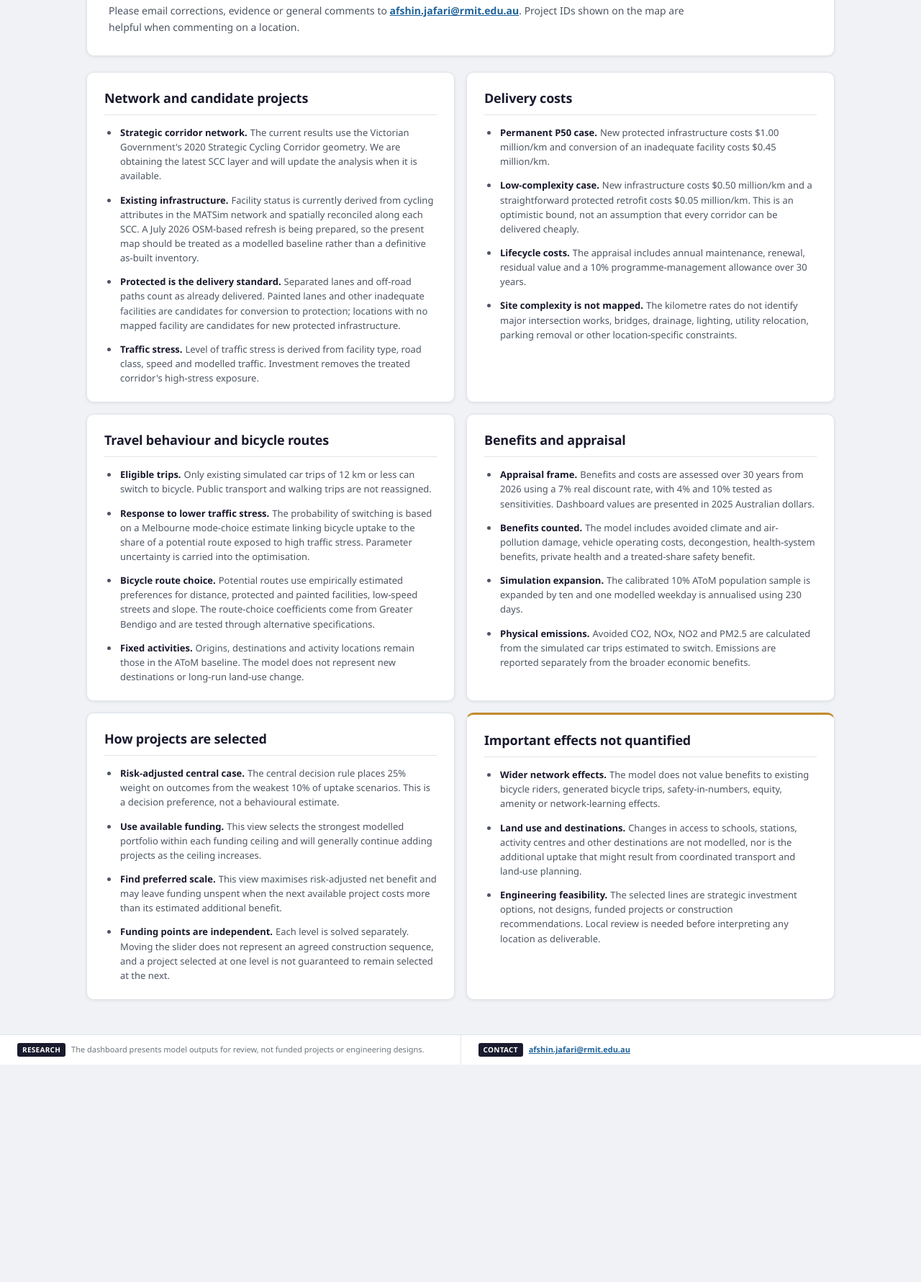
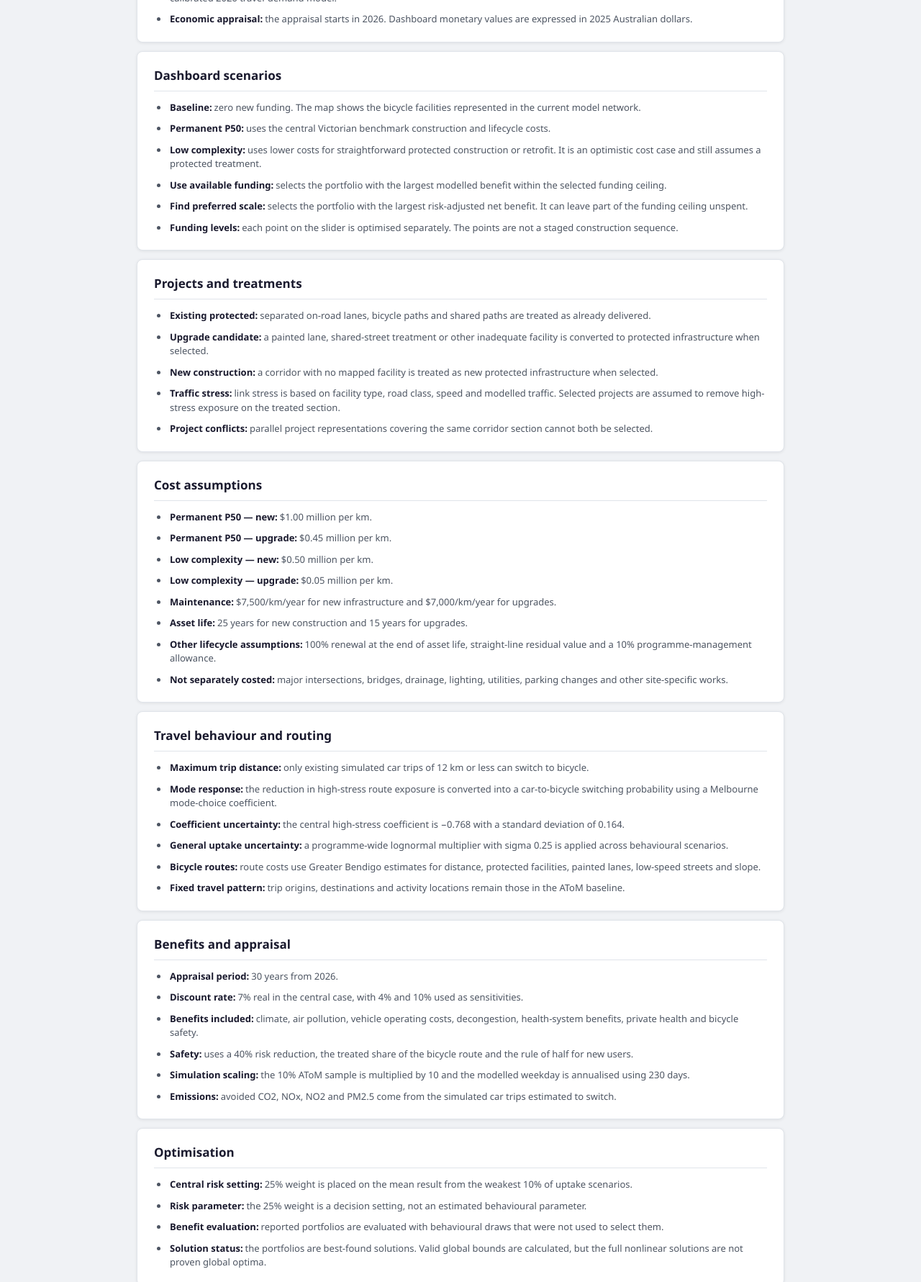
Before and after one commit to rmit-astm/scc-prioritisation-tool, a plain HTML site: page review.html in a window 1280 px wide. Shown: the part 453-2234 px from the top of the page at 72% size. Before the commit the page ends 1932 px from the top, so only its background shows below. Drawn offline with Linux system fonts and the light colour scheme.

Commit message:
Simplify model assumptions page

```diff
--- a/review.css
+++ b/review.css
@@ -1,36 +1,23 @@
 .review-page { min-height: 100%; background: var(--bg); }
-.assumptions-page { width: min(1040px, calc(100% - 36px)); margin: 0 auto; padding: 32px 0 48px; }
-.assumptions-intro { padding: 28px 30px; background: var(--card); border: 1px solid var(--border); border-top: 4px solid var(--accent); border-radius: 10px; box-shadow: var(--shadow); }
-.section-kicker { margin: 0 0 7px; color: var(--accent); font-size: 11px; font-weight: 800; letter-spacing: .8px; text-transform: uppercase; }
-.assumptions-intro h2 { margin: 0; color: var(--text); font-size: clamp(24px, 3vw, 34px); line-height: 1.16; letter-spacing: -.5px; }
-.assumptions-intro > p:not(.section-kicker) { max-width: 820px; margin: 12px 0 0; color: #4d5562; font-size: 14px; line-height: 1.65; }
-.review-prompt { margin-top: 22px; padding: 18px 20px; background: #f4f6f9; border: 1px solid var(--border); border-radius: 9px; }
-.review-prompt strong { display: block; margin-bottom: 8px; font-size: 13px; }
-.review-prompt ul { margin: 0; padding-left: 20px; }
-.review-prompt li { margin: 5px 0; color: #4d5562; font-size: 13px; line-height: 1.5; }
-.contact-line a, .site-footer a { color: #20639b; font-weight: 700; }
-.assumption-sections { margin-top: 22px; display: grid; grid-template-columns: repeat(2, minmax(0, 1fr)); gap: 16px; }
-.assumption-section { padding: 23px 24px; background: var(--card); border: 1px solid var(--border); border-radius: 10px; box-shadow: var(--shadow); }
-.assumption-section h2 { margin: 0 0 14px; padding-bottom: 11px; color: var(--text); border-bottom: 1px solid var(--border); font-size: 18px; letter-spacing: -.2px; }
+.assumptions-page { width: min(900px, calc(100% - 36px)); margin: 0 auto; padding: 28px 0 48px; }
+.assumptions-intro { padding: 0 2px 20px; border-bottom: 1px solid var(--border); }
+.assumptions-intro h2 { margin: 0; font-size: 27px; line-height: 1.2; letter-spacing: -.4px; }
+.assumptions-intro p { max-width: 760px; margin: 9px 0 0; color: var(--muted); font-size: 13px; line-height: 1.55; }
+.assumption-sections { display: grid; gap: 12px; margin-top: 18px; }
+.assumption-section { padding: 21px 23px; background: var(--card); border: 1px solid var(--border); border-radius: 8px; box-shadow: var(--shadow); }
+.assumption-section h2 { margin: 0 0 13px; padding-bottom: 10px; border-bottom: 1px solid var(--border); font-size: 17px; }
 .assumption-list { margin: 0; padding-left: 20px; }
-.assumption-list li { margin: 0 0 13px; padding-left: 2px; color: #4d5562; font-size: 13px; line-height: 1.55; }
+.assumption-list li { margin: 0 0 10px; padding-left: 2px; color: #4d5562; font-size: 13px; line-height: 1.5; }
 .assumption-list li:last-child { margin-bottom: 0; }
 .assumption-list strong { color: var(--text); }
-.assumption-list span { margin-left: 4px; }
-.limitation-section { border-top: 3px solid #c28b2c; }
-.site-footer { display: flex; flex-wrap: wrap; color: var(--muted); background: var(--card); border-top: 1px solid var(--border); font-size: 11px; }
-.site-footer > div { flex: 1; min-width: 280px; padding: 11px 24px; border-right: 1px solid var(--border); line-height: 1.5; }
-.site-footer > div:last-child { border-right: 0; }
-.footer-badge { display: inline-block; margin-right: 5px; padding: 2px 7px; color: #fff; background: var(--navy); border-radius: 3px; font-size: 10px; font-weight: 700; letter-spacing: .3px; }
-@media (max-width: 760px) {
-  .assumptions-page { width: min(100% - 24px, 1040px); padding-top: 18px; }
-  .assumptions-intro, .assumption-section { padding: 20px; }
-  .assumption-sections { grid-template-columns: 1fr; }
-  .site-footer { flex-direction: column; }
-  .site-footer > div { border-right: 0; border-bottom: 1px solid var(--border); }
+.assumption-list span { margin-left: 3px; }
+.limitation-section { border-left: 3px solid #c28b2c; }
+@media (max-width: 620px) {
+  .assumptions-page { width: calc(100% - 24px); padding-top: 18px; }
+  .assumption-section { padding: 18px; }
 }
 @media print {
-  .site-header, .site-footer { display: none; }
+  .site-header { display: none; }
   .assumptions-page { width: 100%; padding: 0; }
-  .assumption-section, .assumptions-intro { break-inside: avoid; box-shadow: none; }
+  .assumption-section { break-inside: avoid; box-shadow: none; }
 }
--- a/review.html
+++ b/review.html
@@ -3,16 +3,16 @@
 <head>
   <meta charset="utf-8">
   <meta name="viewport" content="width=device-width, initial-scale=1">
-  <meta name="description" content="Plain-language assumptions used in the Melbourne Strategic Cycling Corridor prioritisation model.">
+  <meta name="description" content="Current assumptions used in the Melbourne Strategic Cycling Corridor prioritisation model.">
   <title>Model assumptions · Melbourne SCC investment explorer</title>
   <link rel="stylesheet" href="styles.css?v=5">
-  <link rel="stylesheet" href="review.css?v=2">
+  <link rel="stylesheet" href="review.css?v=3">
 </head>
 <body class="review-page">
   <header class="site-header">
     <div>
       <h1>Melbourne SCC investment explorer</h1>
-      <p class="header-copy">Model assumptions · Greater Melbourne · Research prototype</p>
+      <p class="header-copy">Model assumptions · Greater Melbourne · Work in progress</p>
     </div>
     <nav class="site-nav" aria-label="Dashboard sections">
       <a href="index.html">Investment explorer</a>
@@ -21,87 +21,106 @@
   </header>
 
   <main class="assumptions-page">
-    <section class="assumptions-intro">
-      <p class="section-kicker">For practitioner review</p>
-      <h2>How the prioritisation model works</h2>
-      <p>This page summarises the main assumptions behind the map and benefit estimates. We would particularly like to know where the mapped network, likely treatment, delivery cost or practical feasibility does not match local knowledge.</p>
-      <div class="review-prompt">
-        <strong>What would be most useful to check</strong>
-        <ul>
-          <li>Is a selected corridor genuinely missing or inadequate, or has it already been built or funded?</li>
-          <li>Would protected infrastructure be feasible at the location shown?</li>
-          <li>Is the assumed treatment cost realistic once intersections, parking, drainage, bridges or utilities are considered?</li>
-          <li>Do the modelled order and scale of investment make practical sense?</li>
-        </ul>
-      </div>
-      <p class="contact-line">Please email corrections, evidence or general comments to <a href="mailto:afshin.jafari@rmit.edu.au?subject=Melbourne%20SCC%20prioritisation%20feedback">afshin.jafari@rmit.edu.au</a>. Project IDs shown on the map are helpful when commenting on a location.</p>
-    </section>
+    <header class="assumptions-intro">
+      <h2>Assumptions currently used</h2>
+      <p>This is a working summary of the inputs used in the dashboard. The network and results will change after the 2026 infrastructure and SCC update.</p>
+    </header>
 
     <div class="assumption-sections">
       <section class="assumption-section">
-        <h2>Network and candidate projects</h2>
+        <h2>Data dates</h2>
         <ul class="assumption-list">
-          <li><strong>Strategic corridor network.</strong><span>The current results use the Victorian Government's 2020 Strategic Cycling Corridor geometry. We are obtaining the latest SCC layer and will update the analysis when it is available.</span></li>
-          <li><strong>Existing infrastructure.</strong><span>Facility status is currently derived from cycling attributes in the MATSim network and spatially reconciled along each SCC. A July 2026 OSM-based refresh is being prepared, so the present map should be treated as a modelled baseline rather than a definitive as-built inventory.</span></li>
-          <li><strong>Protected is the delivery standard.</strong><span>Separated lanes and off-road paths count as already delivered. Painted lanes and other inadequate facilities are candidates for conversion to protection; locations with no mapped facility are candidates for new protected infrastructure.</span></li>
-          <li><strong>Traffic stress.</strong><span>Level of traffic stress is derived from facility type, road class, speed and modelled traffic. Investment removes the treated corridor's high-stress exposure.</span></li>
+          <li><strong>SCC network:</strong><span>the current candidate network uses the Victorian Government's 2020 Strategic Cycling Corridor layer.</span></li>
+          <li><strong>Existing bicycle facilities:</strong><span>the current results use cycling attributes held in the MATSim network. These attributes came from an older OSM extract whose exact date was not recorded.</span></li>
+          <li><strong>2026 network update:</strong><span>a Greater Melbourne OSM extract downloaded on 23 July 2026 is available and will be used when the latest SCC layer is received.</span></li>
+          <li><strong>Travel demand and emissions:</strong><span>car trips, routes and emissions come from the calibrated 10% AToM baseline. This is not a newly calibrated 2026 travel-demand model.</span></li>
+          <li><strong>Economic appraisal:</strong><span>the appraisal starts in 2026. Dashboard monetary values are expressed in 2025 Australian dollars.</span></li>
         </ul>
       </section>
 
       <section class="assumption-section">
-        <h2>Delivery costs</h2>
+        <h2>Dashboard scenarios</h2>
         <ul class="assumption-list">
-          <li><strong>Permanent P50 case.</strong><span>New protected infrastructure costs $1.00 million/km and conversion of an inadequate facility costs $0.45 million/km.</span></li>
-          <li><strong>Low-complexity case.</strong><span>New infrastructure costs $0.50 million/km and a straightforward protected retrofit costs $0.05 million/km. This is an optimistic bound, not an assumption that every corridor can be delivered cheaply.</span></li>
-          <li><strong>Lifecycle costs.</strong><span>The appraisal includes annual maintenance, renewal, residual value and a 10% programme-management allowance over 30 years.</span></li>
-          <li><strong>Site complexity is not mapped.</strong><span>The kilometre rates do not identify major intersection works, bridges, drainage, lighting, utility relocation, parking removal or other location-specific constraints.</span></li>
+          <li><strong>Baseline:</strong><span>zero new funding. The map shows the bicycle facilities represented in the current model network.</span></li>
+          <li><strong>Permanent P50:</strong><span>uses the central Victorian benchmark construction and lifecycle costs.</span></li>
+          <li><strong>Low complexity:</strong><span>uses lower costs for straightforward protected construction or retrofit. It is an optimistic cost case and still assumes a protected treatment.</span></li>
+          <li><strong>Use available funding:</strong><span>selects the portfolio with the largest modelled benefit within the selected funding ceiling.</span></li>
+          <li><strong>Find preferred scale:</strong><span>selects the portfolio with the largest risk-adjusted net benefit. It can leave part of the funding ceiling unspent.</span></li>
+          <li><strong>Funding levels:</strong><span>each point on the slider is optimised separately. The points are not a staged construction sequence.</span></li>
         </ul>
       </section>
 
       <section class="assumption-section">
-        <h2>Travel behaviour and bicycle routes</h2>
+        <h2>Projects and treatments</h2>
         <ul class="assumption-list">
-          <li><strong>Eligible trips.</strong><span>Only existing simulated car trips of 12 km or less can switch to bicycle. Public transport and walking trips are not reassigned.</span></li>
-          <li><strong>Response to lower traffic stress.</strong><span>The probability of switching is based on a Melbourne mode-choice estimate linking bicycle uptake to the share of a potential route exposed to high traffic stress. Parameter uncertainty is carried into the optimisation.</span></li>
-          <li><strong>Bicycle route choice.</strong><span>Potential routes use empirically estimated preferences for distance, protected and painted facilities, low-speed streets and slope. The route-choice coefficients come from Greater Bendigo and are tested through alternative specifications.</span></li>
-          <li><strong>Fixed activities.</strong><span>Origins, destinations and activity locations remain those in the AToM baseline. The model does not represent new destinations or long-run land-use change.</span></li>
+          <li><strong>Existing protected:</strong><span>separated on-road lanes, bicycle paths and shared paths are treated as already delivered.</span></li>
+          <li><strong>Upgrade candidate:</strong><span>a painted lane, shared-street treatment or other inadequate facility is converted to protected infrastructure when selected.</span></li>
+          <li><strong>New construction:</strong><span>a corridor with no mapped facility is treated as new protected infrastructure when selected.</span></li>
+          <li><strong>Traffic stress:</strong><span>link stress is based on facility type, road class, speed and modelled traffic. Selected projects are assumed to remove high-stress exposure on the treated section.</span></li>
+          <li><strong>Project conflicts:</strong><span>parallel project representations covering the same corridor section cannot both be selected.</span></li>
+        </ul>
+      </section>
+
+      <section class="assumption-section">
+        <h2>Cost assumptions</h2>
+        <ul class="assumption-list">
+          <li><strong>Permanent P50 — new:</strong><span>$1.00 million per km.</span></li>
+          <li><strong>Permanent P50 — upgrade:</strong><span>$0.45 million per km.</span></li>
+          <li><strong>Low complexity — new:</strong><span>$0.50 million per km.</span></li>
+          <li><strong>Low complexity — upgrade:</strong><span>$0.05 million per km.</span></li>
+          <li><strong>Maintenance:</strong><span>$7,500/km/year for new infrastructure and $7,000/km/year for upgrades.</span></li>
+          <li><strong>Asset life:</strong><span>25 years for new construction and 15 years for upgrades.</span></li>
+          <li><strong>Other lifecycle assumptions:</strong><span>100% renewal at the end of asset life, straight-line residual value and a 10% programme-management allowance.</span></li>
+          <li><strong>Not separately costed:</strong><span>major intersections, bridges, drainage, lighting, utilities, parking changes and other site-specific works.</span></li>
+        </ul>
+      </section>
+
+      <section class="assumption-section">
+        <h2>Travel behaviour and routing</h2>
+        <ul class="assumption-list">
+          <li><strong>Maximum trip distance:</strong><span>only existing simulated car trips of 12 km or less can switch to bicycle.</span></li>
+          <li><strong>Mode response:</strong><span>the reduction in high-stress route exposure is converted into a car-to-bicycle switching probability using a Melbourne mode-choice coefficient.</span></li>
+          <li><strong>Coefficient uncertainty:</strong><span>the central high-stress coefficient is −0.768 with a standard deviation of 0.164.</span></li>
+          <li><strong>General uptake uncertainty:</strong><span>a programme-wide lognormal multiplier with sigma 0.25 is applied across behavioural scenarios.</span></li>
+          <li><strong>Bicycle routes:</strong><span>route costs use Greater Bendigo estimates for distance, protected facilities, painted lanes, low-speed streets and slope.</span></li>
+          <li><strong>Fixed travel pattern:</strong><span>trip origins, destinations and activity locations remain those in the AToM baseline.</span></li>
         </ul>
       </section>
 
       <section class="assumption-section">
         <h2>Benefits and appraisal</h2>
         <ul class="assumption-list">
-          <li><strong>Appraisal frame.</strong><span>Benefits and costs are assessed over 30 years from 2026 using a 7% real discount rate, with 4% and 10% tested as sensitivities. Dashboard values are presented in 2025 Australian dollars.</span></li>
-          <li><strong>Benefits counted.</strong><span>The model includes avoided climate and air-pollution damage, vehicle operating costs, decongestion, health-system benefits, private health and a treated-share safety benefit.</span></li>
-          <li><strong>Simulation expansion.</strong><span>The calibrated 10% AToM population sample is expanded by ten and one modelled weekday is annualised using 230 days.</span></li>
-          <li><strong>Physical emissions.</strong><span>Avoided CO2, NOx, NO2 and PM2.5 are calculated from the simulated car trips estimated to switch. Emissions are reported separately from the broader economic benefits.</span></li>
+          <li><strong>Appraisal period:</strong><span>30 years from 2026.</span></li>
+          <li><strong>Discount rate:</strong><span>7% real in the central case, with 4% and 10% used as sensitivities.</span></li>
+          <li><strong>Benefits included:</strong><span>climate, air pollution, vehicle operating costs, decongestion, health-system benefits, private health and bicycle safety.</span></li>
+          <li><strong>Safety:</strong><span>uses a 40% risk reduction, the treated share of the bicycle route and the rule of half for new users.</span></li>
+          <li><strong>Simulation scaling:</strong><span>the 10% AToM sample is multiplied by 10 and the modelled weekday is annualised using 230 days.</span></li>
+          <li><strong>Emissions:</strong><span>avoided CO2, NOx, NO2 and PM2.5 come from the simulated car trips estimated to switch.</span></li>
         </ul>
       </section>
 
       <section class="assumption-section">
-        <h2>How projects are selected</h2>
+        <h2>Optimisation</h2>
         <ul class="assumption-list">
-          <li><strong>Risk-adjusted central case.</strong><span>The central decision rule places 25% weight on outcomes from the weakest 10% of uptake scenarios. This is a decision preference, not a behavioural estimate.</span></li>
-          <li><strong>Use available funding.</strong><span>This view selects the strongest modelled portfolio within each funding ceiling and will generally continue adding projects as the ceiling increases.</span></li>
-          <li><strong>Find preferred scale.</strong><span>This view maximises risk-adjusted net benefit and may leave funding unspent when the next available project costs more than its estimated additional benefit.</span></li>
-          <li><strong>Funding points are independent.</strong><span>Each level is solved separately. Moving the slider does not represent an agreed construction sequence, and a project selected at one level is not guaranteed to remain selected at the next.</span></li>
+          <li><strong>Central risk setting:</strong><span>25% weight is placed on the mean result from the weakest 10% of uptake scenarios.</span></li>
+          <li><strong>Risk parameter:</strong><span>the 25% weight is a decision setting, not an estimated behavioural parameter.</span></li>
+          <li><strong>Benefit evaluation:</strong><span>reported portfolios are evaluated with behavioural draws that were not used to select them.</span></li>
+          <li><strong>Solution status:</strong><span>the portfolios are best-found solutions. Valid global bounds are calculated, but the full nonlinear solutions are not proven global optima.</span></li>
         </ul>
       </section>
 
       <section class="assumption-section limitation-section">
-        <h2>Important effects not quantified</h2>
+        <h2>Not included in the quantified results</h2>
         <ul class="assumption-list">
-          <li><strong>Wider network effects.</strong><span>The model does not value benefits to existing bicycle riders, generated bicycle trips, safety-in-numbers, equity, amenity or network-learning effects.</span></li>
-          <li><strong>Land use and destinations.</strong><span>Changes in access to schools, stations, activity centres and other destinations are not modelled, nor is the additional uptake that might result from coordinated transport and land-use planning.</span></li>
-          <li><strong>Engineering feasibility.</strong><span>The selected lines are strategic investment options, not designs, funded projects or construction recommendations. Local review is needed before interpreting any location as deliverable.</span></li>
+          <li>Benefits to people already riding bicycles.</li>
+          <li>New trips generated by the completed bicycle network.</li>
+          <li>Switching from public transport or walking.</li>
+          <li>Safety-in-numbers, equity and amenity effects.</li>
+          <li>Changes in land use, destinations or long-term activity patterns.</li>
+          <li>Detailed engineering feasibility and site-specific designs.</li>
         </ul>
       </section>
     </div>
   </main>
-
-  <footer class="site-footer">
-    <div><span class="footer-badge">RESEARCH</span> The dashboard presents model outputs for review, not funded projects or engineering designs.</div>
-    <div><span class="footer-badge">CONTACT</span> <a href="mailto:afshin.jafari@rmit.edu.au">afshin.jafari@rmit.edu.au</a></div>
-  </footer>
 </body>
 </html>
```
